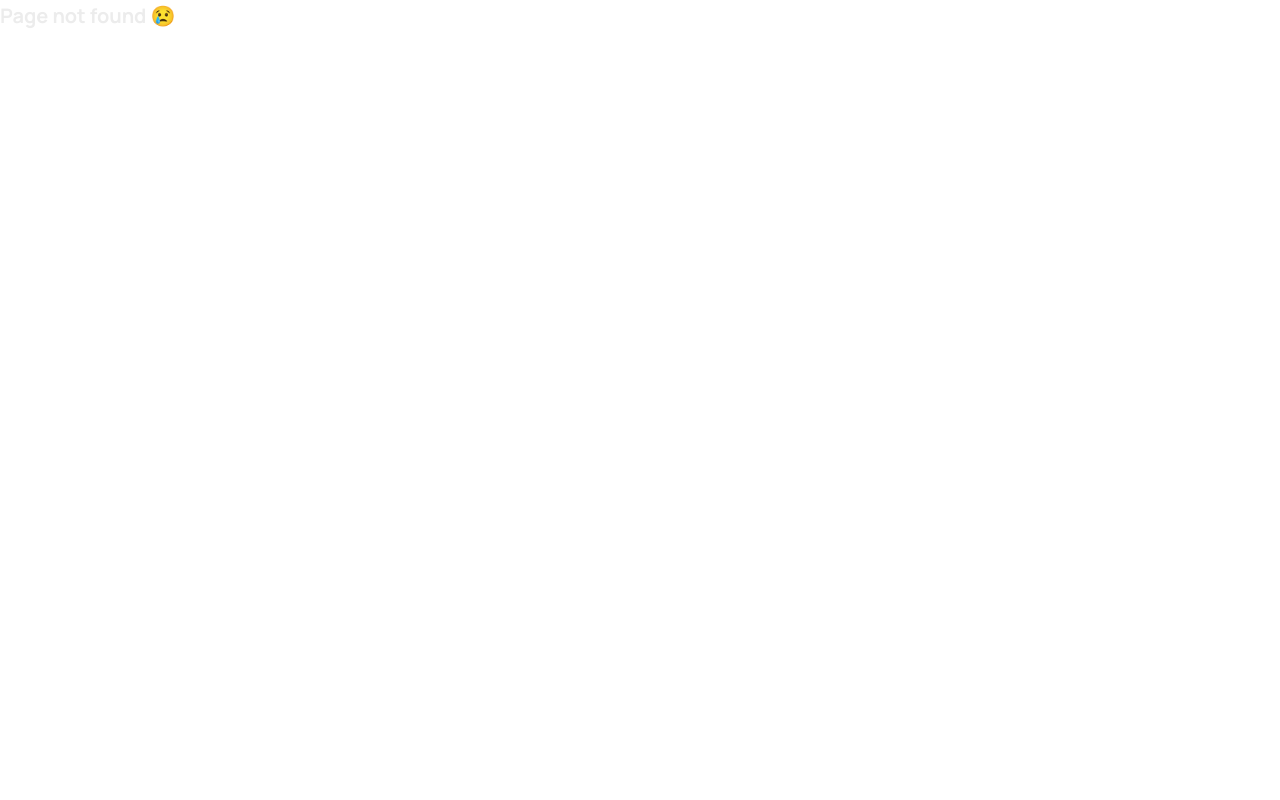
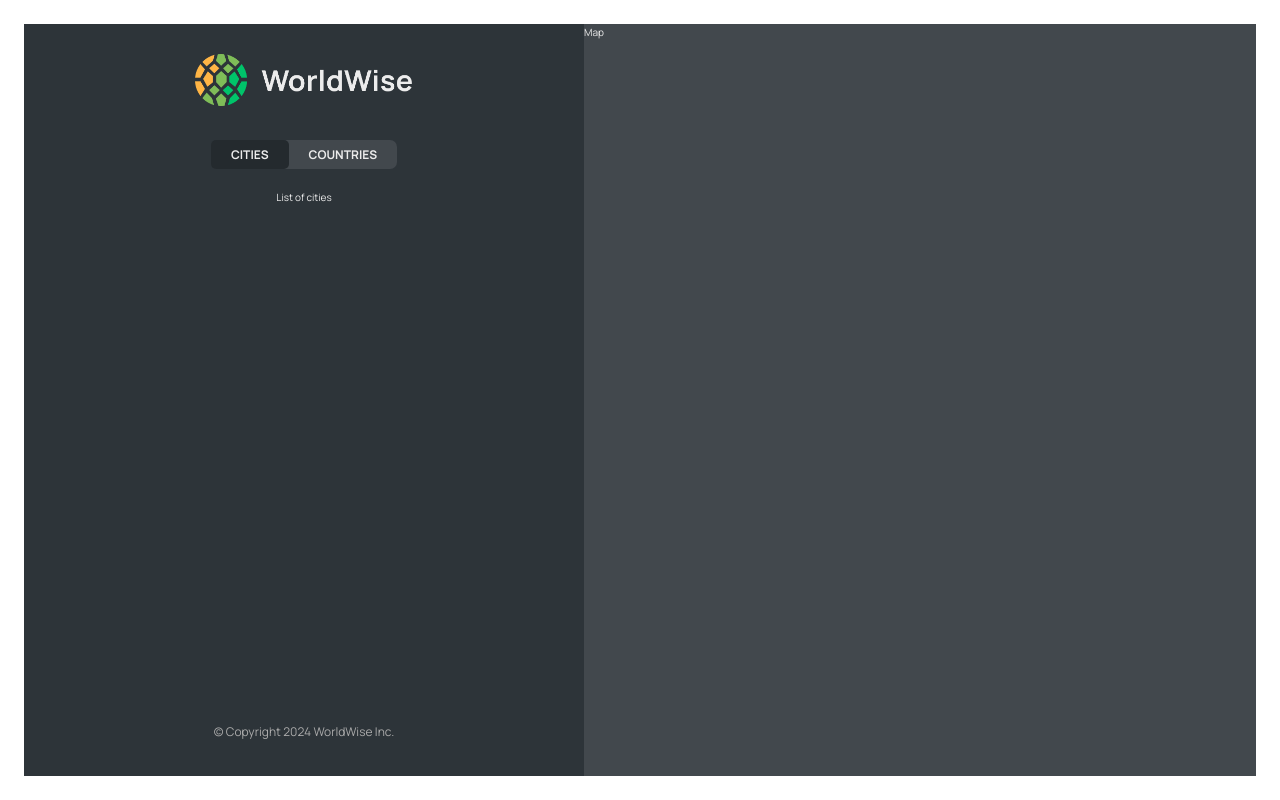
Before and after one commit to giorgidzebisashvili4/worldwise, a React (Vite) app: page /app/cities in a window 1280 px wide. Before the commit this address had no page. Built offline with nearby package versions, Linux system fonts and the light colour scheme.

Commit message:
implemented nasted routes

```diff
--- a/src/App.jsx
+++ b/src/App.jsx
@@ -10,11 +10,16 @@
   return (
     <BrowserRouter>
       <Routes>
-        <Route path="/" element={<Homepage />} />
+        <Route index element={<Homepage />} />
         <Route path="product" element={<Product />} />
         <Route path="pricing" element={<Pricing />} />
         <Route path="login" element={<Login />} />
-        <Route path="app" element={<AppLayout />} />
+        <Route path="app" element={<AppLayout />}>
+          <Route index element={<p>List of cities</p>} />
+          <Route path="cities" element={<p>List of cities</p>} />
+          <Route path="countries" element={<p>List of contries</p>} />
+          <Route path="form" element={<p>Form</p>} />
+        </Route>
         <Route path="*" element={<PageNotFound />} />
       </Routes>
     </BrowserRouter>
--- a/src/components/AppNav.jsx
+++ b/src/components/AppNav.jsx
@@ -1,7 +1,19 @@
-import styles from "./PageNav.module.css";
+import styles from "./AppNav.module.css";
+import { NavLink } from "react-router-dom";
 
 function AppNav() {
-  return <nav className={styles.nav}>App navigation</nav>;
+  return (
+    <nav className={styles.nav}>
+      <ul>
+        <li>
+          <NavLink to="cities">Cities</NavLink>
+        </li>
+        <li>
+          <NavLink to="countries">Countries</NavLink>
+        </li>
+      </ul>
+    </nav>
+  );
 }
 
 export default AppNav;
--- a/src/components/Sidebar.jsx
+++ b/src/components/Sidebar.jsx
@@ -2,13 +2,14 @@
 import styles from "./Sidebar.module.css";
 import Logo from "./Logo";
 import Footer from "./Footer";
+import { Outlet } from "react-router-dom";
 function Sidebar() {
   return (
     <div className={styles.sidebar}>
       <Logo />
       <AppNav />
 
-      <p>List of cities</p>
+      <Outlet />
       <Footer />
     </div>
   );
```
